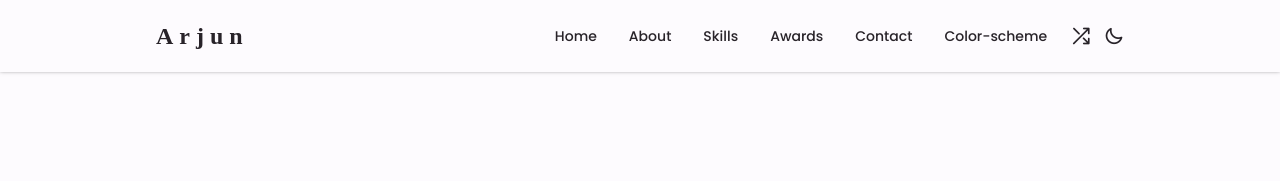
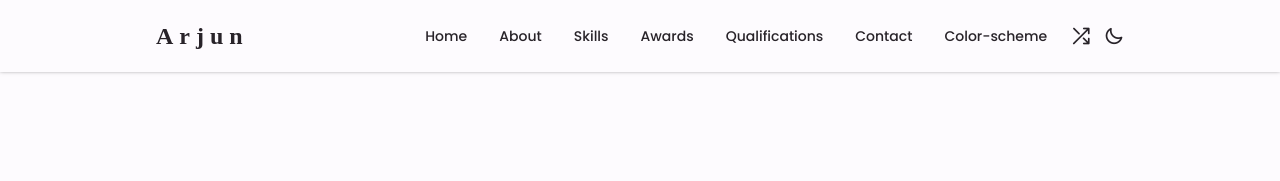
Before and after one commit to Arjun-001/Portfolio, a plain HTML site: page index.html in a window 1280 px wide. Shown: the top 181 px of the page. Drawn offline with nearby package versions, Linux system fonts and the light colour scheme; a web font is replaced by a local one.

Commit message:
Updated for qualification section

```diff
--- a/index.html
+++ b/index.html
@@ -50,9 +50,9 @@
                             <i class="uil uil-trophy nav__icon"></i> Awards
                         </a>
                     </li>
-                    <li class="nav__item" style="display: none;">
-                        <a href="#portfolio" class="nav__link">
-                            <i class="uil uil-scenery nav__icon"></i> Portfolio
+                    <li class="nav__item">
+                        <a href="#qualification" class="nav__link">
+                            <i class="uil uil-scenery nav__icon"></i> Qualifications
                         </a>
                     </li>
                     <li class="nav__item">
@@ -404,7 +404,7 @@
         </section>
 
         <!---------Qualification------->
-        <section class="qualification section">
+        <section class="qualification section" id="qualification">
             <h2 class="section__title">Qualification</h2>
             <span class="section__subtitle">My Journery</span>
 
@@ -953,7 +953,7 @@
                         <a href="#awards" class="footer__link">Awards</a>
                     </li>
                     <li>
-                        <a href="#portfolio" style="display: none;" class="footer__link">Portfolio</a>
+                        <a href="#qualification" class="footer__link">Qualifications</a>
                     </li>
                     <li>
                         <a href="#contact" class="footer__link">Contact</a>
```
